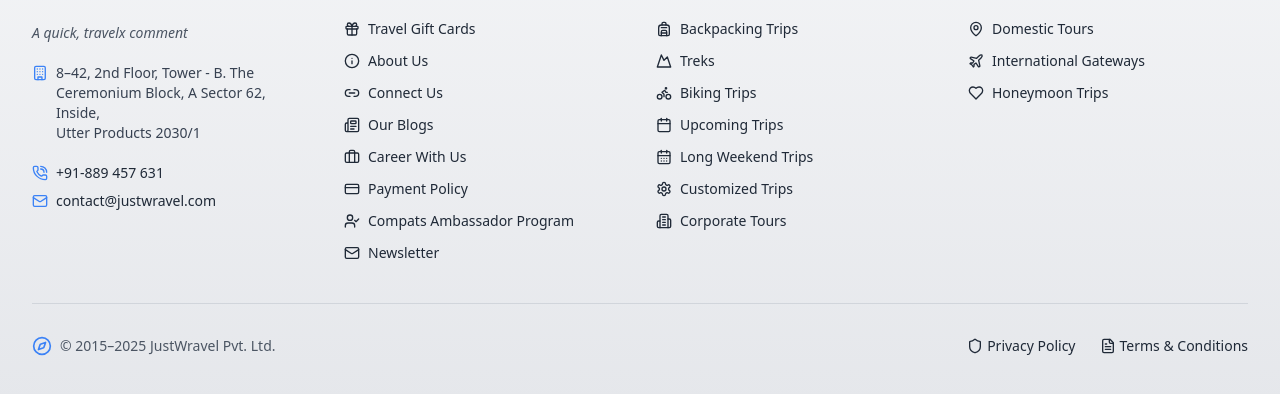
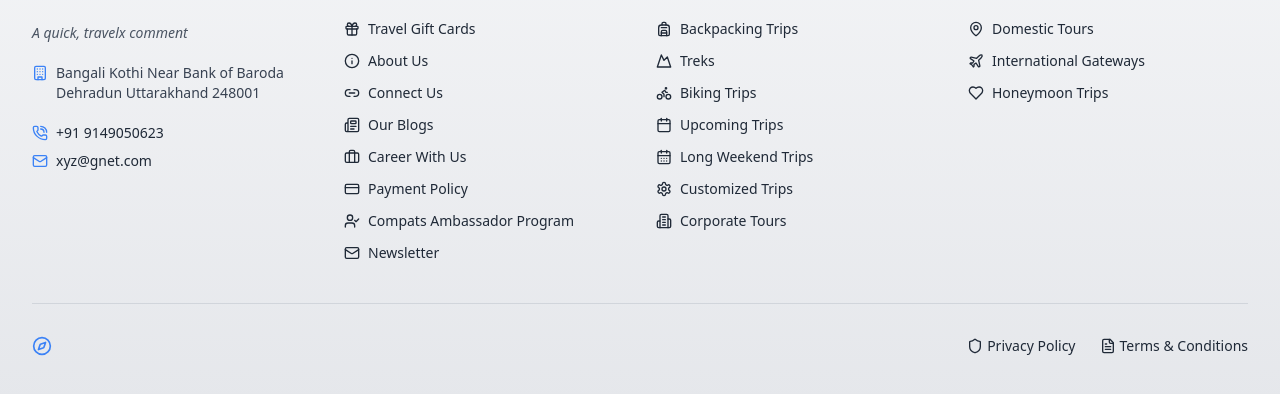
Before and after one commit to VIPUlNEGI1/Flixer, a Next.js app: page / in a window 1280 px wide. Shown: the part 1758-2152 px from the top of the page. Built offline with nearby package versions, Linux system fonts and the light colour scheme.

Commit message:
Update Main-Footer.tsx

```diff
--- a/components/Main-Footer.tsx
+++ b/components/Main-Footer.tsx
@@ -38,20 +38,21 @@
             <address className="text-sm not-italic text-gray-700 space-y-2">
               <div className="flex items-start space-x-2">
                 <Building className="h-4 w-4 text-blue-500 mt-0.5" />
-                <span>8–42, 2nd Floor, Tower - B. The<br />
-                Ceremonium Block, A Sector 62, Inside,<br />
-                Utter Products 2030/1</span>
+                <span> Bangali Kothi Near Bank of Baroda  <br />
+                Dehradun Uttarakhand 248001  <br />
+               </span>
               </div>
             </address>
 
             <div className="space-y-2">
               <div className="flex items-center space-x-2">
                 <PhoneCall className="h-4 w-4 text-blue-500" />
-                <a href="tel:+91889457631" className="text-sm hover:text-blue-600 transition-colors duration-200">+91-889 457 631</a>
+                <a href="tel:+91 9149050623" className="text-sm hover:text-blue-600 transition-colors duration-200">
++91 9149050623</a>
               </div>
               <div className="flex items-center space-x-2">
                 <Mail className="h-4 w-4 text-blue-500" />
-                <a href="mailto:contact@justwravel.com" className="text-sm hover:text-blue-600 transition-colors duration-200">contact@justwravel.com</a>
+                <a href="mailto: " className="text-sm hover:text-blue-600 transition-colors duration-200">xyz@gnet.com</a>
               </div>
             </div>
           </div>
@@ -136,7 +137,7 @@
         <div className="border-t border-gray-300 pt-8 flex flex-col md:flex-row justify-between items-center">
           <div className="flex items-center space-x-2">
             <Compass className="h-5 w-5 text-blue-500" />
-            <p className="text-sm text-gray-600">© 2015–2025 JustWravel Pvt. Ltd.</p>
+{/*             <p className="text-sm text-gray-600">© 2015–2025 JustWravel Pvt. Ltd.</p> */}
           </div>
 
           <div className="flex space-x-6 mt-4 md:mt-0">
```
